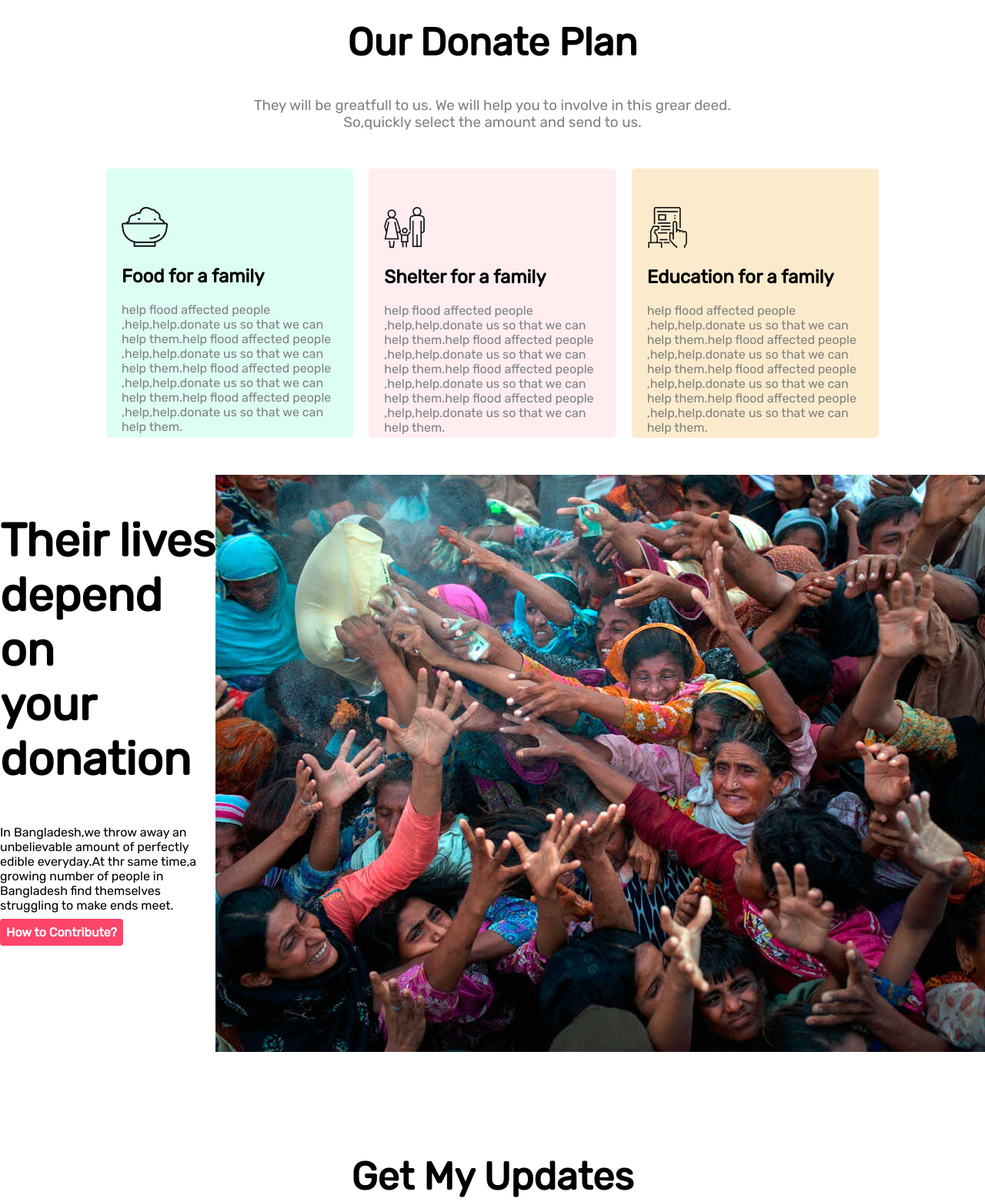
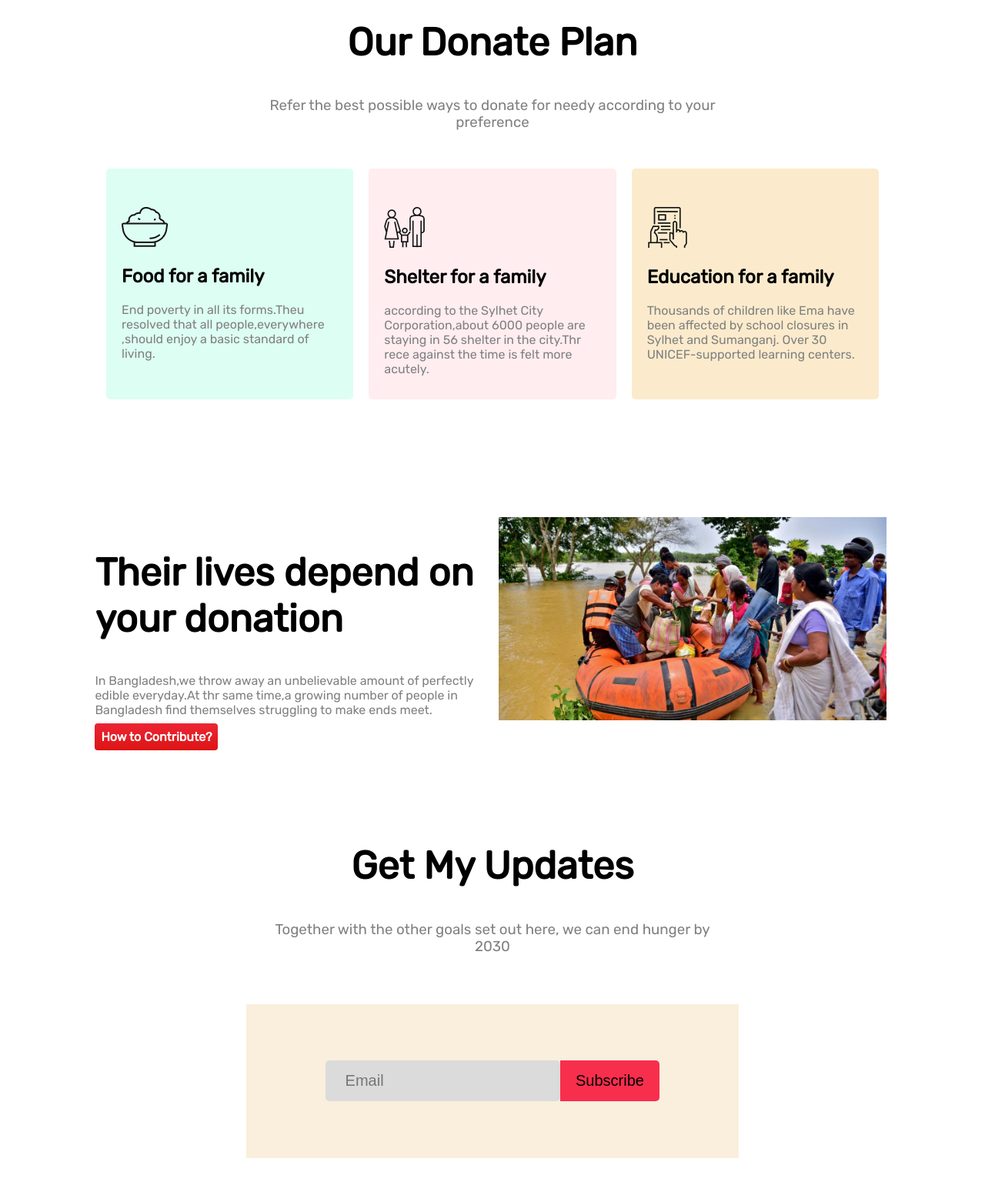
Before and after one commit to paulbibak/donate-today, a plain HTML site: page index.html in a window 1280 px wide. Shown: the part 1620-3182 px from the top of the page at 77% size. Drawn offline with Linux system fonts and the light colour scheme.

Commit message:
added footer

```diff
--- a/index.html
+++ b/index.html
@@ -65,66 +65,52 @@
     <section class="creat-margine">
         <div class="donate-today">
             <h1 class="size-correction"> Our Donate Plan</h1>
-            <h3 class="light-color">They will be greatfull to us. We will help you to involve in this grear deed. <br>
-                So,quickly select the
-                amount
-                and send to us.</h3>
+            <h3 class="light-color">Refer the best possible ways to donate for needy according to your
+                <br> preference
+            </h3>
         </div>
         <div id="donation-plans">
             <div class="creat-box" id="food">
                 <img src="images/food.png" alt="">
                 <h2 class="incresing-fontweight">Food for a family</h2>
-                <p class="light-color">help flood affected people ,help,help.donate us so that we can help them.help
-                    flood affected people
-                    ,help,help.donate us so that we can help them.help flood affected people ,help,help.donate us so
-                    that we can help them.help flood affected people ,help,help.donate us so that we can help them.</p>
+                <p class="light-color">End poverty in all its forms.Theu resolved that all people,everywhere ,should
+                    enjoy a basic standard of living.</p>
             </div>
             <div class="creat-box" id="shelter">
                 <img src="images/shelter.png" alt="">
                 <h2 class="incresing-fontweight">Shelter for a family</h2>
-                <p class="light-color">help flood affected people ,help,help.donate us so that we can help them.help
-                    flood affected people
-                    ,help,help.donate us so that we can help them.help flood affected people ,help,help.donate us so
-                    that we can help them.help flood affected people ,help,help.donate us so that we can help them.</p>
+                <p class="light-color">according to the Sylhet City Corporation,about 6000 people are staying in 56
+                    shelter in the city.Thr rece against the time is felt more acutely.</p>
 
             </div>
             <div class="creat-box" id="education">
                 <img src="images/education.png" alt="">
                 <h2 class="incresing-fontweight">Education for a family</h2>
-                <p class="light-color">help flood affected people ,help,help.donate us so that we can help them.help
-                    flood affected people
-                    ,help,help.donate us so that we can help them.help flood affected people ,help,help.donate us so
-                    that we can help them.help flood affected people ,help,help.donate us so that we can help them.</p>
+                <p class="light-color">Thousands of children like Ema have been affected by school closures in Sylhet
+                    and Sumanganj. Over 30 UNICEF-supported learning centers. </p>
             </div>
         </div>
 
     </section>
     <section class="flixiable-container">
         <div class="half-width">
-            <h1>Their lives depend on <br>
+            <h1 class="size-correction">Their lives depend on <br>
                 your donation</h1>
 
-            <p>In Bangladesh,we throw away an unbelievable amount of perfectly edible everyday.At thr same time,a
+            <p class="light-color">In Bangladesh,we throw away an unbelievable amount of perfectly edible everyday.At
+                thr same time,a
                 growing number of people in Bangladesh find themselves struggling to make ends meet.</p>
             <a id="contribute-button" href="">How to
                 Contribute?</a>
         </div>
 
-        <div class="half-width"><img src="donation6.jpg" alt=""></div>
 
-        </div>
-
-
-        <div class="half-width"><img src="images/donation6.jpg" alt=""></div>
+        <div class="half-width"><img src="images/donation5.jpg" alt=""></div>
     </section>
     <section class="creat-margine">
         <div class="donate-today">
             <h1 class="size-correction"> Get My Updates</h1>
-            <h3 class="light-color">They will be greatfull to us. We will help you to involve in this grear deed.
-                <br>
-                So,quickly select the
-                amount
-                and send to us.
+            <h3 class="light-color">Together with the other goals set out here, we can end hunger by <br> 2030
             </h3>
             <div class="email-subscribe">
                 <div class="box">
@@ -142,7 +128,7 @@
         <footer id="add-footer">
             <p id="design-text">Be Humble</p>
             <h4 style="font-weight:80 ; color: rgb(184, 184, 184);">
-                I’m gonna do it</h4>
+                © Bibak Paul 2022, A junior web development learner in Progrmming hero</h4>
         </footer>
     </section>
 
--- a/style.css
+++ b/style.css
@@ -112,7 +112,7 @@ hr {
 }
 
 .creat-box {
-    height: 250px;
+    height: 200px;
     width: 400px;
     border-radius: 5px;
 
@@ -142,10 +142,29 @@ hr {
 
 .flixiable-container {
     display: flex;
+    margin-left: 8%;
+    margin-right: 10%;
+}
+
+.half-width {
+    width: 100%;
+
+    padding-left: 2%;
+    margin-top: 10%;
+
+
+}
+
+.half-width img {
+    width: 100%;
+
+
+
+
 }
 
 #contribute-button {
-    background-color: rgb(253, 69, 106);
+    background-image: linear-gradient(rgb(236, 38, 52), rgb(220, 20, 20));
     text-decoration: none;
     color: white;
     padding: 8px 8px;
```
